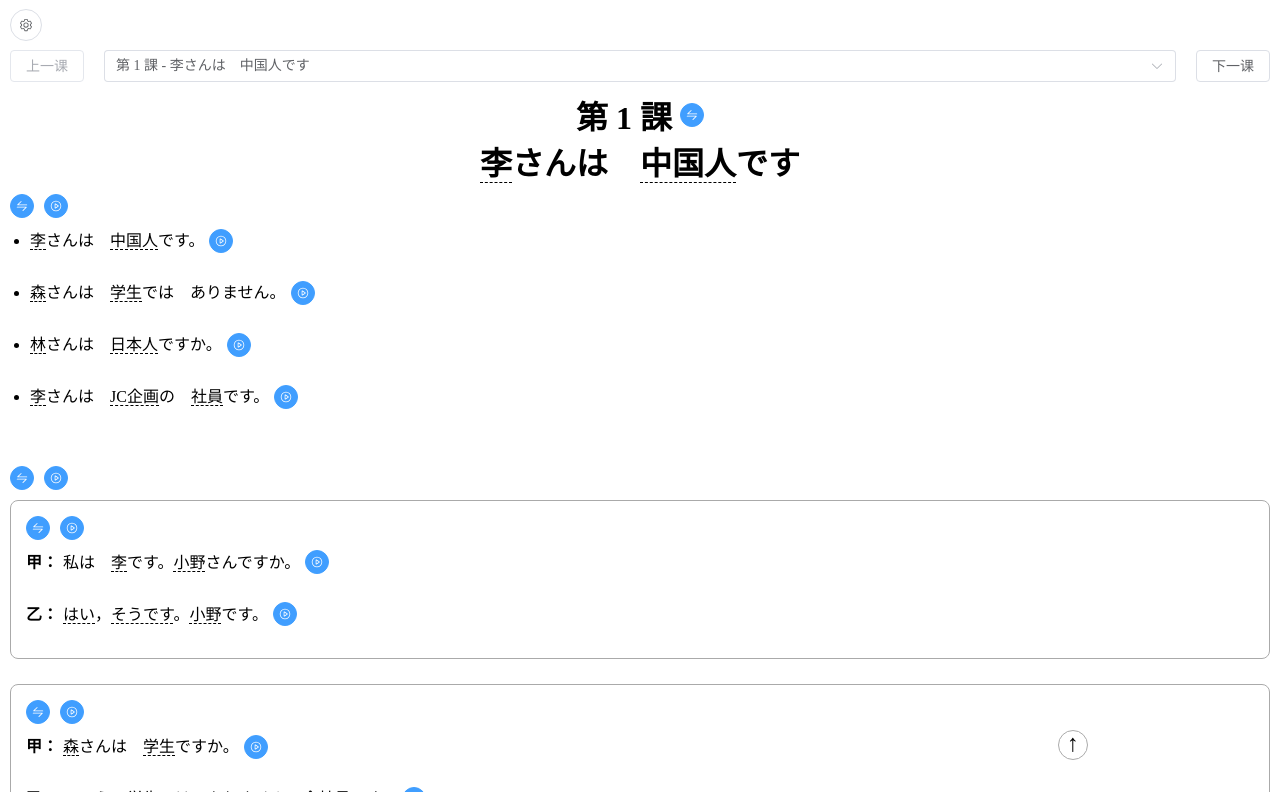
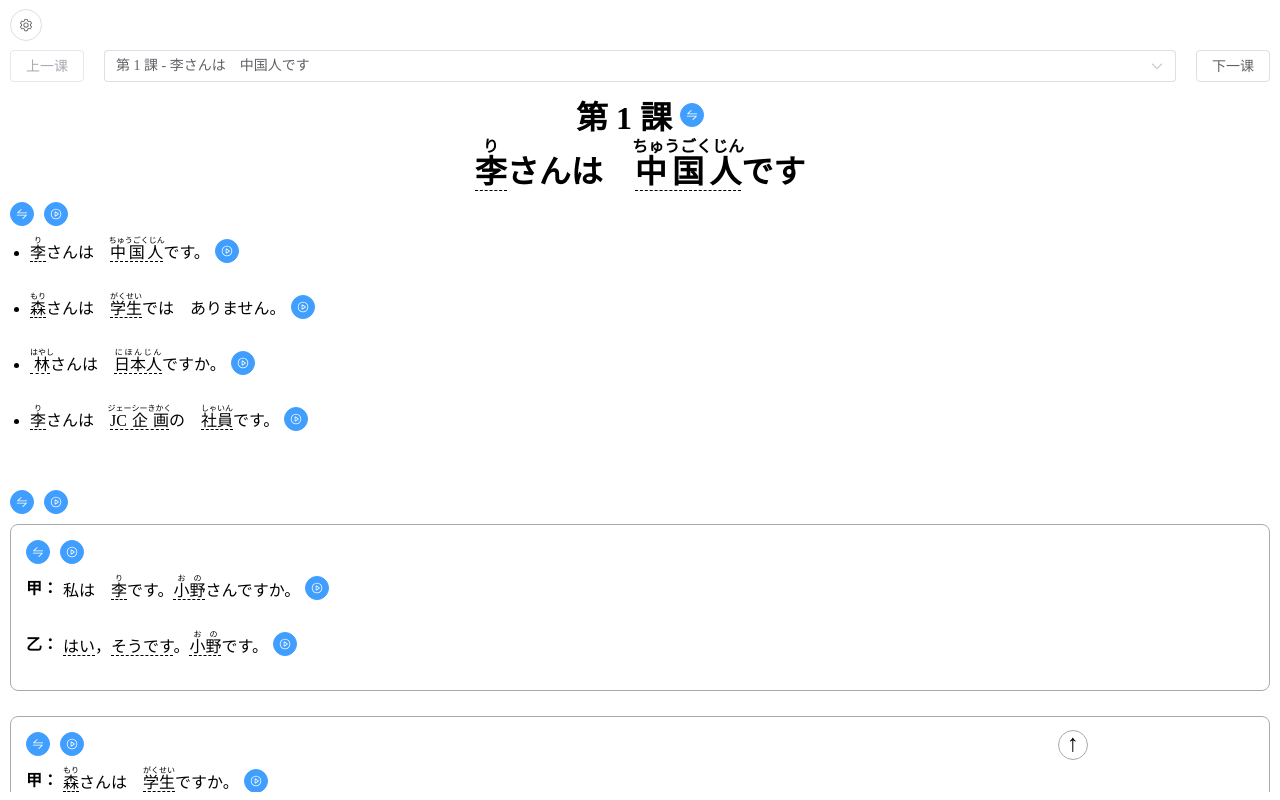
Before and after one commit to cencuansen/simple-pages, a Vue app in the folder japanese/: page / in a window 1280 px wide. Built offline with nearby package versions, Linux system fonts and the light colour scheme.

Commit message:
汉字注音

```diff
--- a/japanese/src/components/Lesson.vue
+++ b/japanese/src/components/Lesson.vue
@@ -38,7 +38,7 @@
       </el-button>
     </h1>
     <h1 class="lesson-title">
-      <span v-html="highlightText(lessonStore.currentLesson.title)"></span>
+      <span v-html="highlightWord(lessonStore.currentLesson.title)"></span>
     </h1>
 
     <!-- 简单句子 -->
@@ -67,7 +67,7 @@
       <ul class="basics-list">
         <li v-for="(item, idx) in lessonStore.currentLesson.basics" :key="`basic-${idx}`">
           <div class="original-line">
-            <span v-html="highlightText(item)"></span>
+            <span v-html="highlightWord(item)"></span>
             <el-button
                 type="primary"
                 size="small"
@@ -142,7 +142,7 @@
         >
           <div class="original-line">
             <span class="speaker-label">{{ message.speaker }}：</span>
-            <span class="message-content" v-html="highlightText(message.content)"></span>
+            <span class="message-content" v-html="highlightWord(message.content)"></span>
             <el-button
                 type="primary"
                 size="small"
@@ -219,7 +219,7 @@
         >
           <div class="original-line">
             <span class="speaker-label">{{ message.speaker }}：</span>
-            <span class="message-content" v-html="highlightText(message.content)"></span>
+            <span class="message-content" v-html="highlightWord(message.content)"></span>
             <el-button
                 type="primary"
                 size="small"
@@ -349,7 +349,9 @@ const words = computed(() => {
   return wordStore.getByLesson(lessonStore.currentIndex + 1)
 })
 
-const regex = computed(() => {
+const kanjiRexEx = /[\u4E00-\u9FFF\u3400-\u4DBF]/
+
+const wordRegEx = computed(() => {
   let wordCopy = words.value.slice()
   wordCopy.sort((a, b) => b.word.length - a.word.length)
   return new RegExp(wordCopy.map(word => word.word.replace(/[.*+?^${}()|[\]\\]/g, '\\$&')).join('|'), 'g');
@@ -358,18 +360,24 @@ const regex = computed(() => {
 const convMap = (co: Conversations[]) => co.map(x => x.content)
 const convFlatMap = (conv: Conversations[][]) => conv.flatMap(convMap)
 
-const highlightText = (text: string | undefined = "") => {
-  return text.replace(regex.value, match => `<a href="#word-${match}" class="highlight-word">${match}</a>`)
+const highlightWord = (text: string | undefined = "") => {
+  return text.replace(wordRegEx.value, match => {
+    if (kanjiRexEx.test(match)) {
+      const kana = words.value.find(w => w.word === match)?.kana
+      return `<a href="#word-${match}" class="highlight-word"><ruby>${match}<rt>${kana}</rt></ruby></a>`
+    }
+    return `<a href="#word-${match}" class="highlight-word">${match}</a>`
+  })
 }
 
 const speakTextReplace = (text: string | undefined = "") => {
   // 目的：防止日语汉字读不准，将相关单词换成假名
-  return text.replace(regex.value, match => words.value.find(w => w.word === match)?.kana || match)
+  return text.replace(wordRegEx.value, match => words.value.find(w => w.word === match)?.kana || match)
 }
 
 const speakListTextReplace = (arr: string[] = []) => {
   // 目的：防止日语汉字读不准，将相关单词换成假名
-  return arr.map(text => text.replace(regex.value, match => words.value.find(w => w.word === match)?.kana || match))
+  return arr.map(text => text.replace(wordRegEx.value, match => words.value.find(w => w.word === match)?.kana || match))
 }
 
 const container = ref()
--- a/japanese/src/style.css
+++ b/japanese/src/style.css
@@ -38,3 +38,7 @@ a:hover {
 a:active {
     color: #FF0000;
 }
+
+ruby rt {
+    user-select: none;
+}
```
